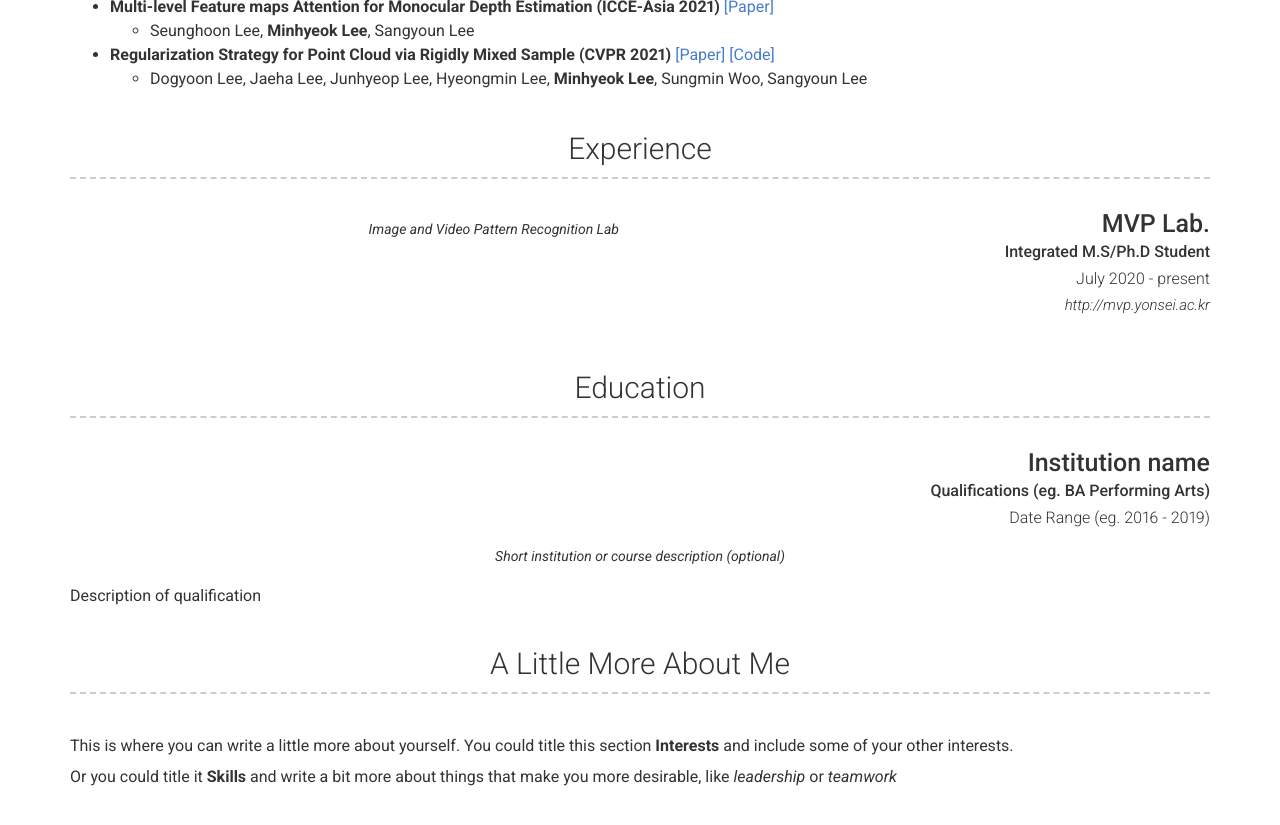
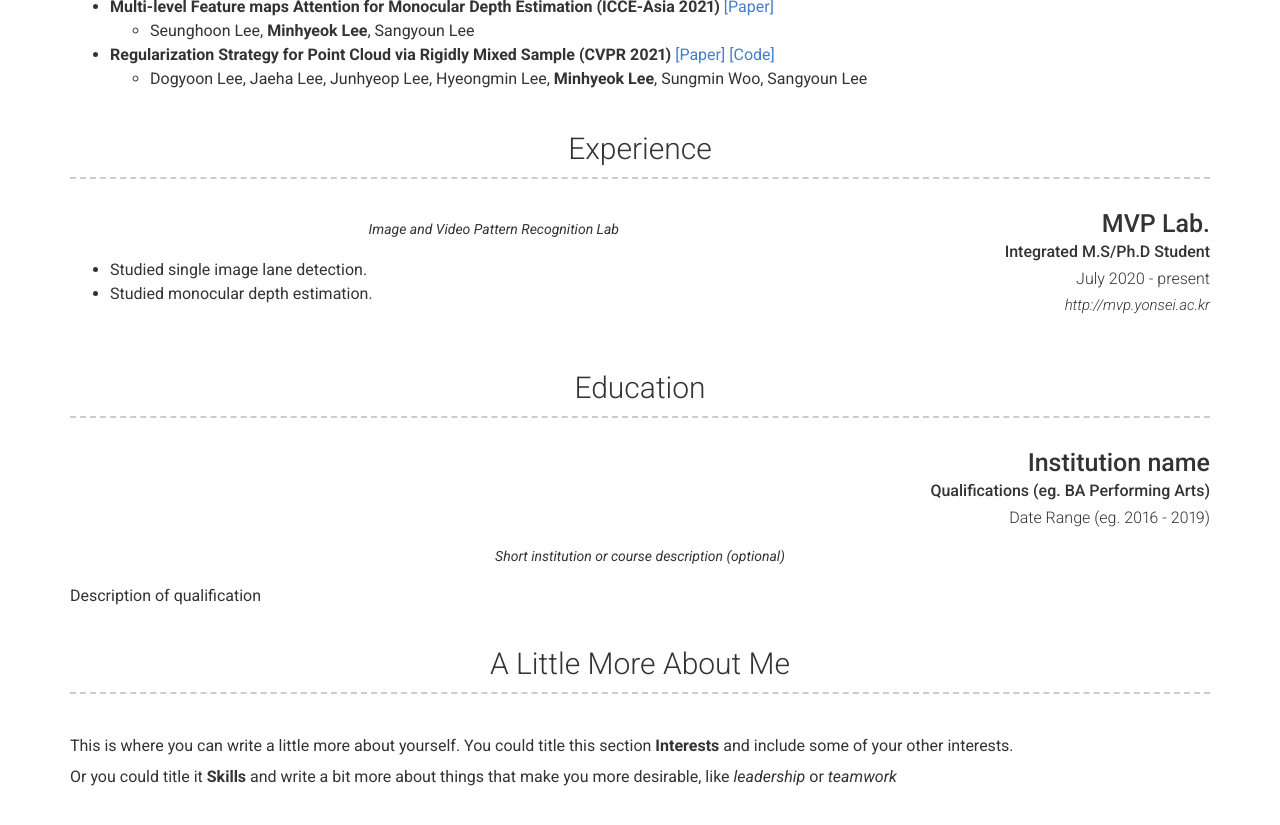
Before and after one commit to Hydragon516/hydragon516.github.io, a Jekyll site: the page built from index.md, in a window 1280 px wide and 900 px high, scrolled down 981 px. Shown: the top 825 px of the window. Built offline with Jekyll 4.4.1, drawn with Linux system fonts in a browser that asks for light colours; nearby versions of some CDN libraries.

Commit message:
Update _config.yml

```diff
--- a/_config.yml
+++ b/_config.yml
@@ -116,8 +116,9 @@ content:
         link: http://mvp.yonsei.ac.kr
         quote: >
           Image and Video Pattern Recognition Lab
-        # description: | # this will include new lines to allow paragraphs
-        #   Description of role
+        description: |
+          * Studied single image lane detection.
+          * Studied monocular depth estimation.
   - title: Education
     layout: list
     content:
```
